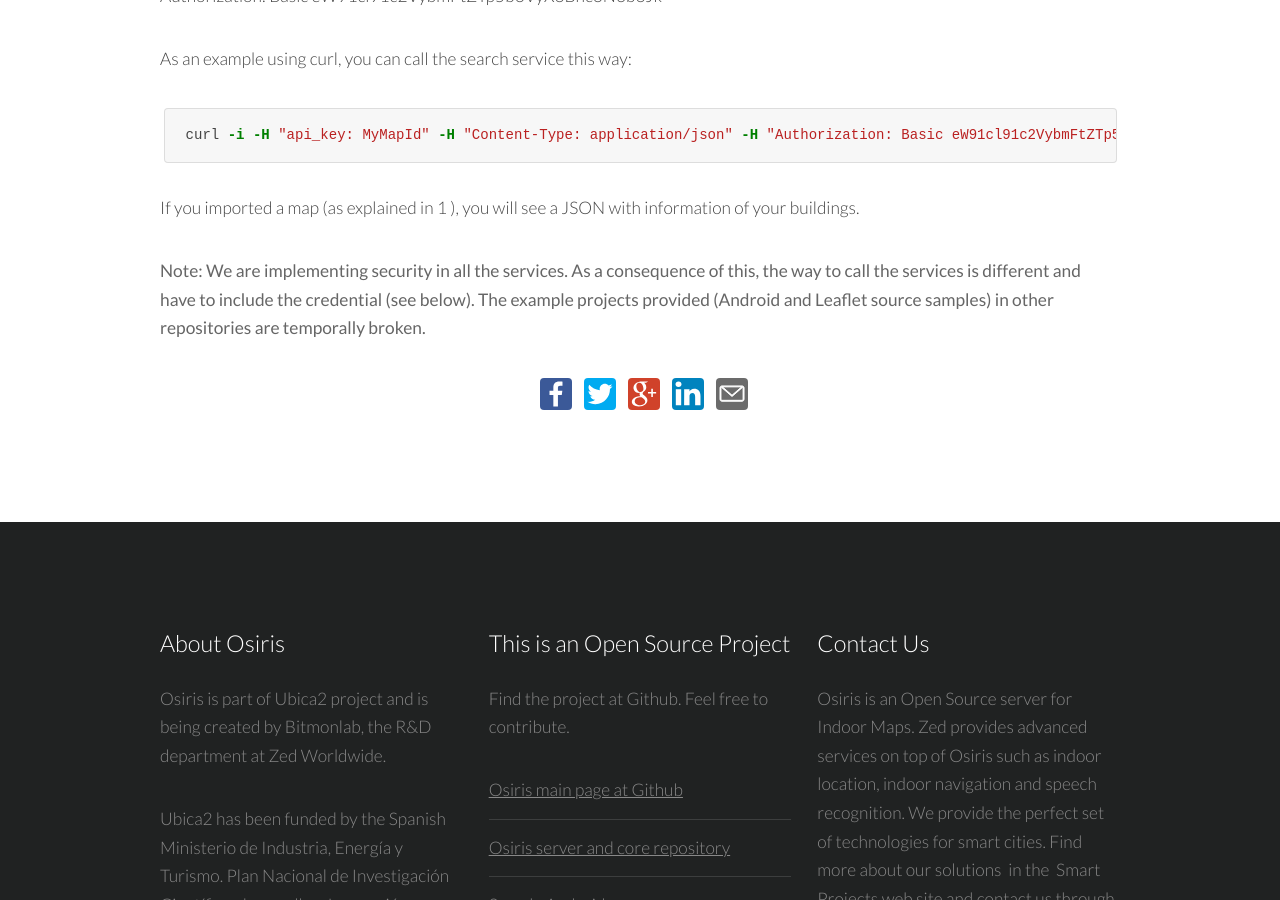
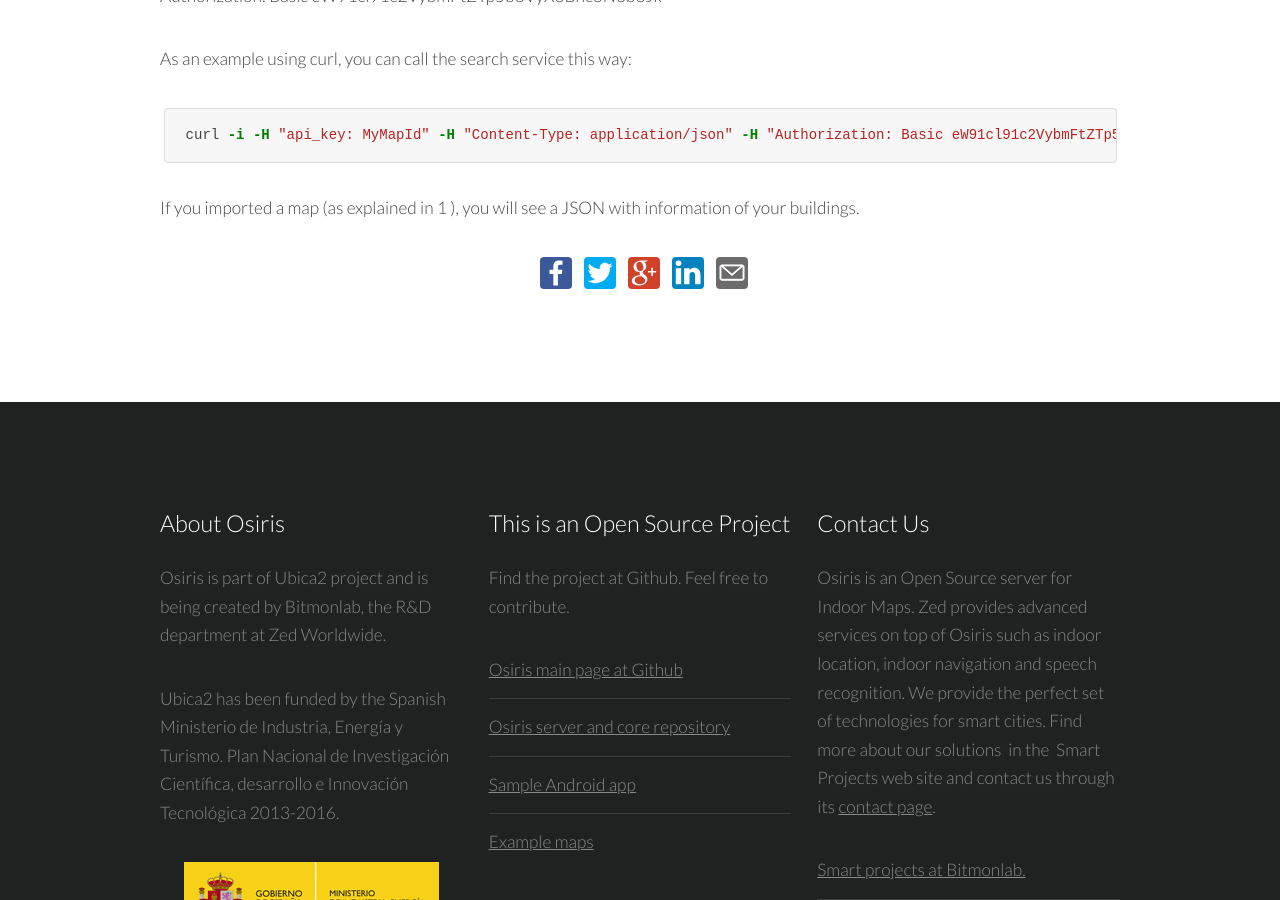
Before and after one commit to osiris-indoor/osiris-indoor.github.io, a Jekyll site: the page built from _posts/2017-02-03-Osiris-1_2-brings-security.markdown, in a window 1280 px wide and 900 px high, scrolled down 3499 px. Built offline with Jekyll 4.4.1, drawn with Linux system fonts in a browser that asks for light colours; comment, search, counter and statistics services are not loaded.

Commit message:
Warning nore removed. Leaflet examples are working

```diff
--- a/_posts/2017-02-03-Osiris-1_2-brings-security.markdown
+++ b/_posts/2017-02-03-Osiris-1_2-brings-security.markdown
@@ -106,5 +106,3 @@ curl -i -H "api_key: MyMapId" -H "Content-Type: application/json" -H "Authorizat
 {% endhighlight %}
 
   If you imported a map (as explained in 1 ), you will see a JSON with information of your buildings.
-
-**Note: We are implementing security in all the services. As a consequence of this, the way to call the services is different and have to include the credential (see below). The example projects provided (Android and Leaflet source samples) in other repositories are temporally broken.**
```
